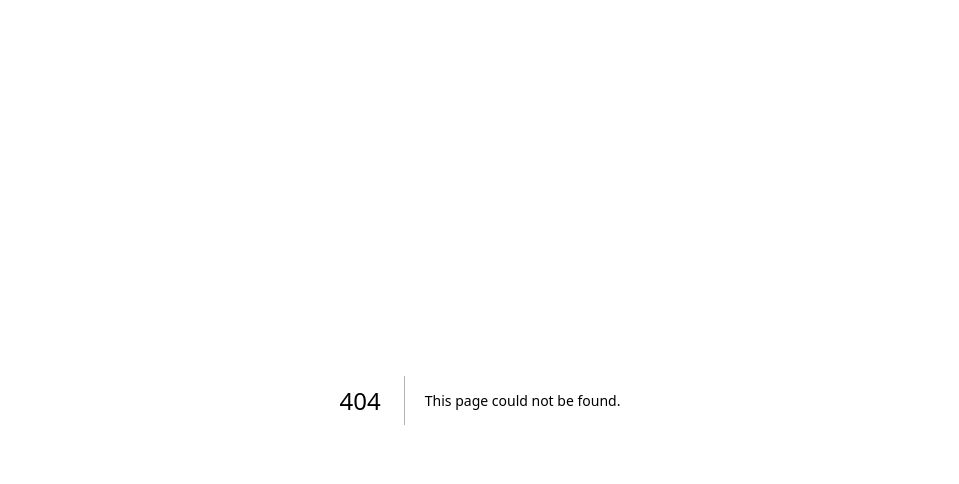
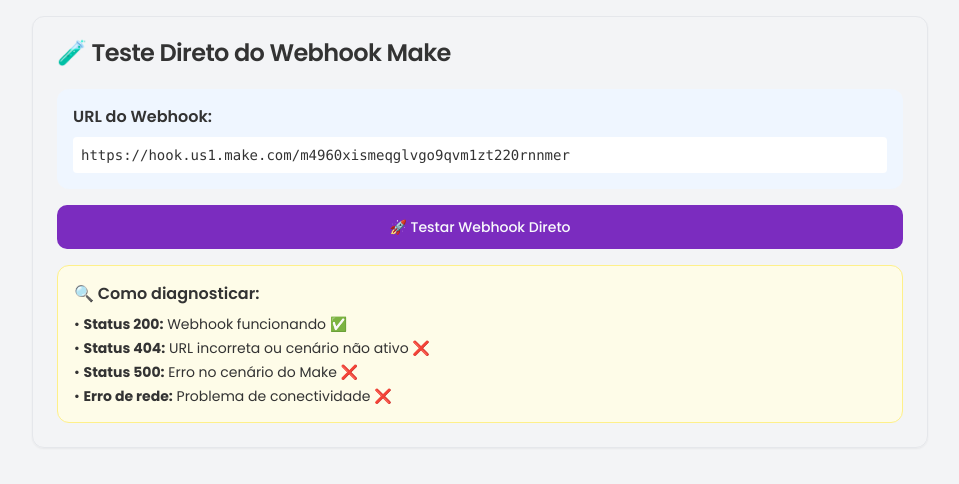
Before and after one commit to MenopausaC/questionario-org, a Next.js app: page /teste-webhook in a window 1280 px wide. Before the commit this address had no page. Shown: the top 484 px of the page, without its empty margins (160-1119 px from the left). Built offline with nearby package versions, Linux system fonts and the light colour scheme.

Commit message:
Add files via upload

```diff
--- /dev/null
+++ b/app/teste-webhook/page.tsx
@@ -0,0 +1,133 @@
+"use client"
+
+import { useState } from "react"
+import { Button } from "@/components/ui/button"
+import { Card, CardContent, CardHeader, CardTitle } from "@/components/ui/card"
+
+export default function TesteWebhook() {
+  const [resultado, setResultado] = useState<any>(null)
+  const [loading, setLoading] = useState(false)
+
+  const testarWebhookDireto = async () => {
+    setLoading(true)
+    setResultado(null)
+
+    const dadosSimples = {
+      nome: "Maria Teste",
+      email: "maria@teste.com",
+      telefone: "11999999999",
+      idade: "45",
+      categoria: "Sintomas Moderados",
+      pontuacao: 50,
+      qualificacao: "QUENTE",
+      timestamp: new Date().toISOString(),
+      teste: true,
+    }
+
+    console.log("🧪 Testando webhook direto com dados:", dadosSimples)
+
+    try {
+      const response = await fetch("https://hook.us1.make.com/m4960xismeqglvgo9qvm1zt220rnnmer", {
+        method: "POST",
+        headers: {
+          "Content-Type": "application/json",
+          Accept: "application/json",
+        },
+        body: JSON.stringify(dadosSimples),
+      })
+
+      console.log("📊 Status:", response.status)
+      console.log("📊 Headers:", Object.fromEntries(response.headers.entries()))
+
+      const responseText = await response.text()
+      console.log("📋 Resposta:", responseText)
+
+      setResultado({
+        success: response.ok,
+        status: response.status,
+        statusText: response.statusText,
+        headers: Object.fromEntries(response.headers.entries()),
+        response: responseText,
+        dadosEnviados: dadosSimples,
+      })
+    } catch (error) {
+      console.error("❌ Erro:", error)
+      setResultado({
+        success: false,
+        error: error.message,
+        dadosEnviados: dadosSimples,
+      })
+    } finally {
+      setLoading(false)
+    }
+  }
+
+  return (
+    <div className="min-h-screen bg-gray-100 p-4">
+      <div className="max-w-4xl mx-auto">
+        <Card>
+          <CardHeader>
+            <CardTitle>🧪 Teste Direto do Webhook Make</CardTitle>
+          </CardHeader>
+          <CardContent className="space-y-4">
+            <div className="bg-blue-50 p-4 rounded-lg">
+              <h3 className="font-semibold mb-2">URL do Webhook:</h3>
+              <code className="text-sm bg-white p-2 rounded block">
+                https://hook.us1.make.com/m4960xismeqglvgo9qvm1zt220rnnmer
+              </code>
+            </div>
+
+            <Button onClick={testarWebhookDireto} disabled={loading} className="w-full" size="lg">
+              {loading ? "🔄 Testando..." : "🚀 Testar Webhook Direto"}
+            </Button>
+
+            {resultado && (
+              <div className="mt-6 space-y-4">
+                <div
+                  className={`p-4 rounded-lg ${resultado.success ? "bg-green-50 border-green-200" : "bg-red-50 border-red-200"} border`}
+                >
+                  <h3 className="font-semibold mb-2">{resultado.success ? "✅ Sucesso!" : "❌ Erro!"}</h3>
+                  <div className="text-sm space-y-2">
+                    <div>
+                      <strong>Status:</strong> {resultado.status} {resultado.statusText}
+                    </div>
+                    {resultado.error && (
+                      <div>
+                        <strong>Erro:</strong> {resultado.error}
+                      </div>
+                    )}
+                  </div>
+                </div>
+
+                <div className="bg-gray-50 p-4 rounded-lg">
+                  <h3 className="font-semibold mb-2">📋 Detalhes Completos:</h3>
+                  <pre className="text-xs overflow-auto bg-white p-3 rounded border max-h-96">
+                    {JSON.stringify(resultado, null, 2)}
+                  </pre>
+                </div>
+              </div>
+            )}
+
+            <div className="bg-yellow-50 p-4 rounded-lg border border-yellow-200">
+              <h3 className="font-semibold mb-2">🔍 Como diagnosticar:</h3>
+              <ul className="text-sm space-y-1">
+                <li>
+                  • <strong>Status 200:</strong> Webhook funcionando ✅
+                </li>
+                <li>
+                  • <strong>Status 404:</strong> URL incorreta ou cenário não ativo ❌
+                </li>
+                <li>
+                  • <strong>Status 500:</strong> Erro no cenário do Make ❌
+                </li>
+                <li>
+                  • <strong>Erro de rede:</strong> Problema de conectividade ❌
+                </li>
+              </ul>
+            </div>
+          </CardContent>
+        </Card>
+      </div>
+    </div>
+  )
+}
```
